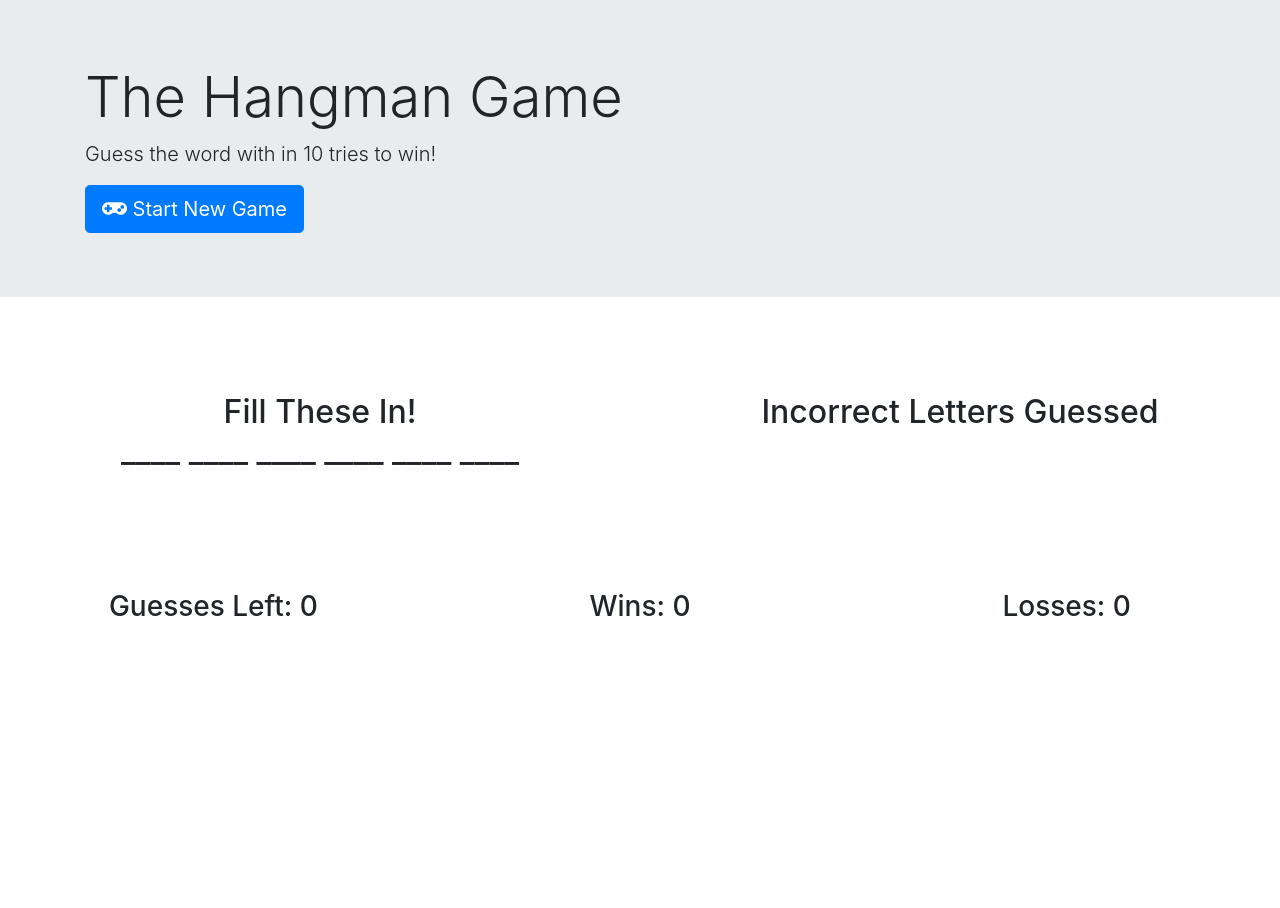
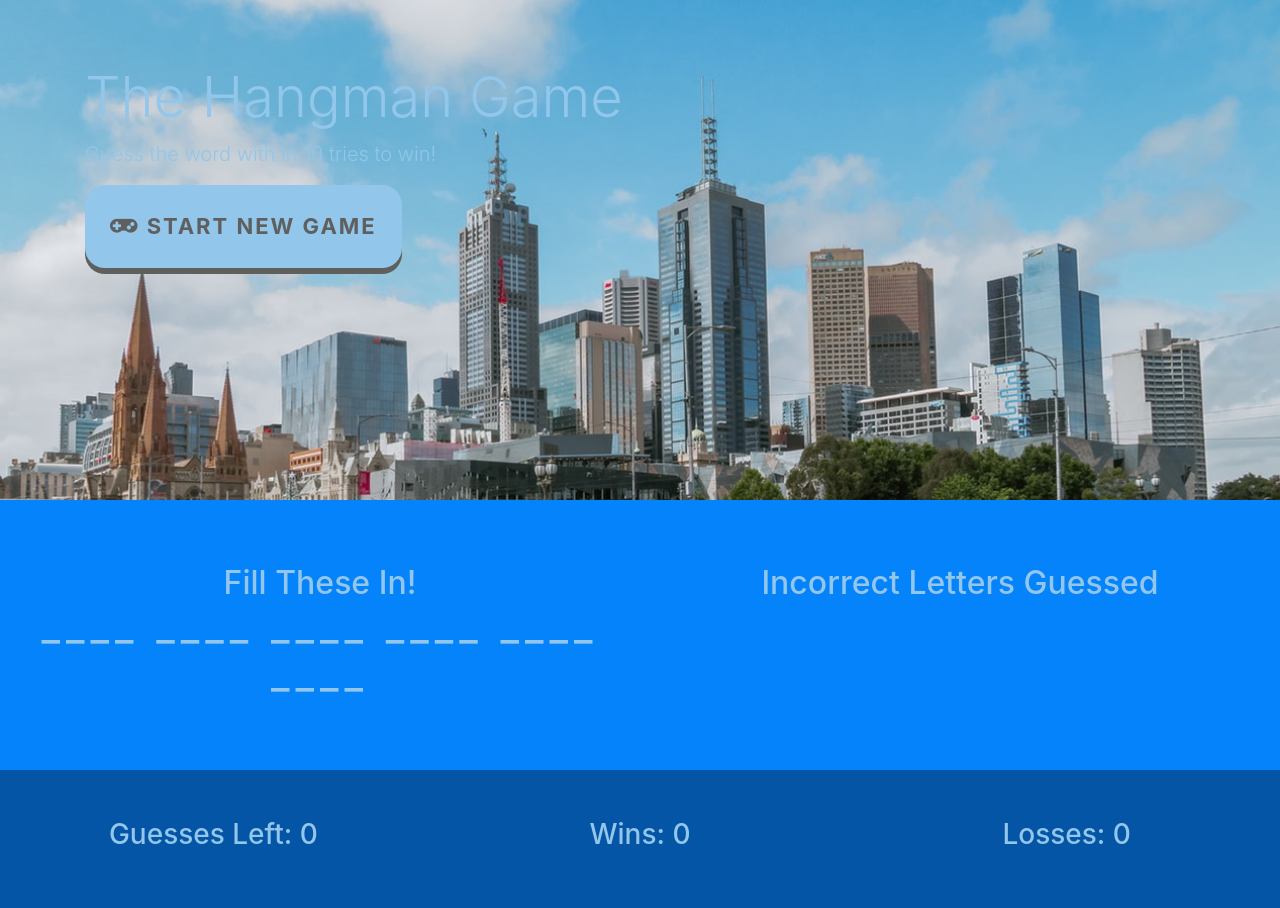
Before and after one commit to waqar-habib/The-Hangman-Game, a plain HTML site: page index.html in a window 1280 px wide. Before the commit the page ends 800 px from the top, so only its background shows below. Drawn offline with nearby package versions, Linux system fonts and the light colour scheme.

Commit message:
desgined basic css and pseudo coded JS file

```diff
--- a/css/style.css
+++ b/css/style.css
@@ -0,0 +1,52 @@
+/* Global Style */
+body {
+    color: #92c6ea;
+    background-color: #0555a7;
+    }
+
+/* Global Style ends */
+/* Jumbrotron begins */
+.jumbotron-fluid { /*style the background to make it fit nicely*/
+    background-image: url("../images/background.jpeg");
+        height: 500px !important;
+    background-repeat: no-repeat;
+    background-size: 100% !important;
+    background-position: top center;
+}
+/* Jumbrotron ends */
+/* Main content - Buttons*/
+
+#new-game-button {
+    outline: none;
+    border: none;
+    cursor: pointer;
+    display: block;
+    background-color: #92c6ea;
+    position: relative;
+    font-size: 22px;
+    font-weight: bold;
+    color: #5f5f5f;
+    text-transform: uppercase;
+    letter-spacing: 2px;
+    padding: 25px;
+    border-radius: 20px;
+    box-shadow: 0 6px #5f5f5e;
+}
+
+#new-game-button:hover {
+    box-shadow: 0 4px #5f5f5e;
+    top: 2px;
+}
+#new-game-button:active {
+    box-shadow: 0 0 #5f5f5e;
+    top: 6px;
+}
+
+#placeholder-section {
+    background-color: #0483fb !important;
+}
+
+#placeholders {
+    letter-spacing: 6px;
+    font-size: 40px;
+}
--- a/index.html
+++ b/index.html
@@ -27,7 +27,7 @@
         <div class="container-fluid">
 
             <div class="row">
-                <div class="col-md-12 text-center py-5 id="placeholder-section">
+                <div class="col-md-12 text-center py-5" id="placeholder-section">
                     <!--Left: guess word//Right: incorrect letters guessed-->
                     <div class="row">
                         <div class="col-12 col-md-6 my-3">
```
Also changed, not shown: javascript/game.js (+35 -0 lines), images/background.jpeg (added).
